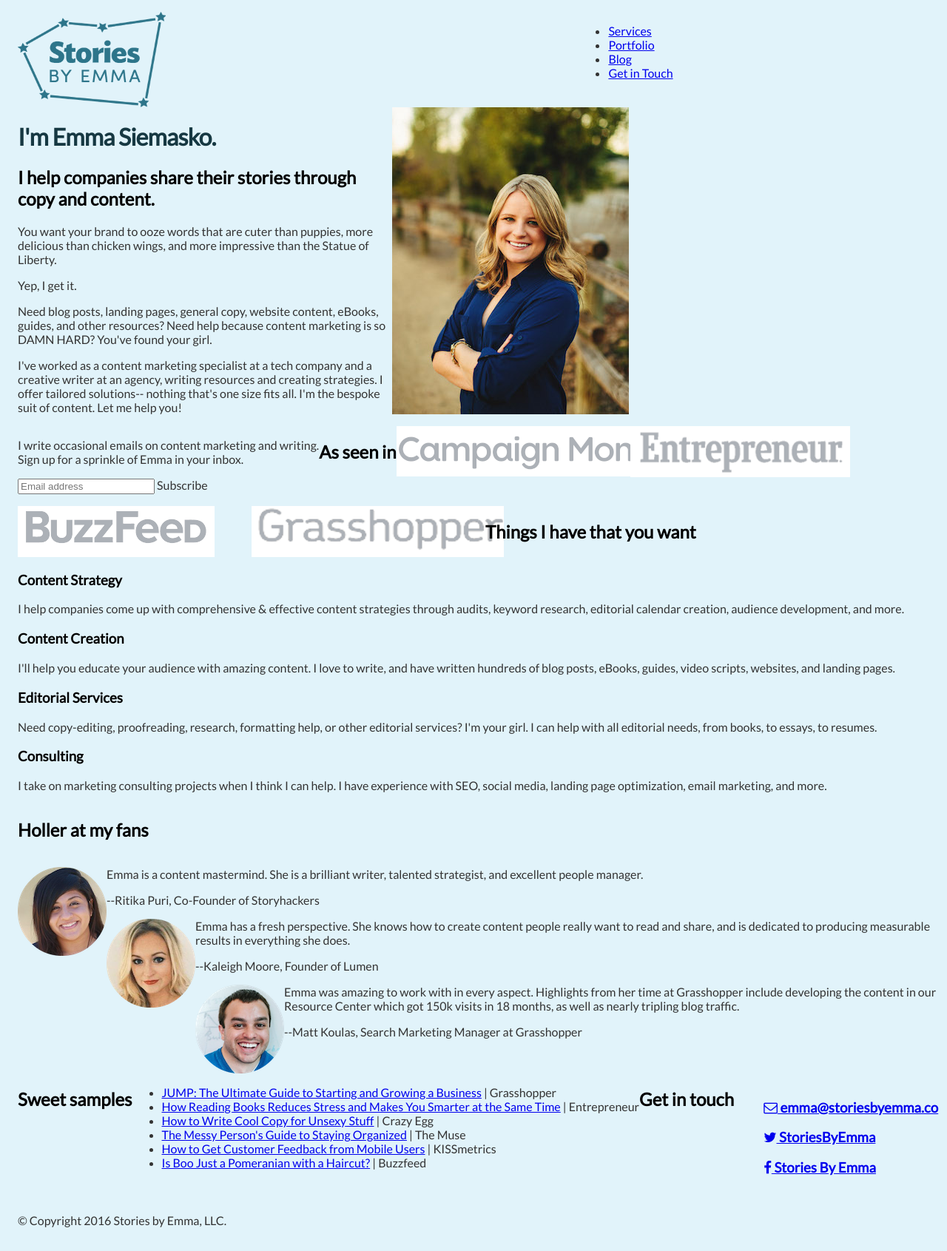
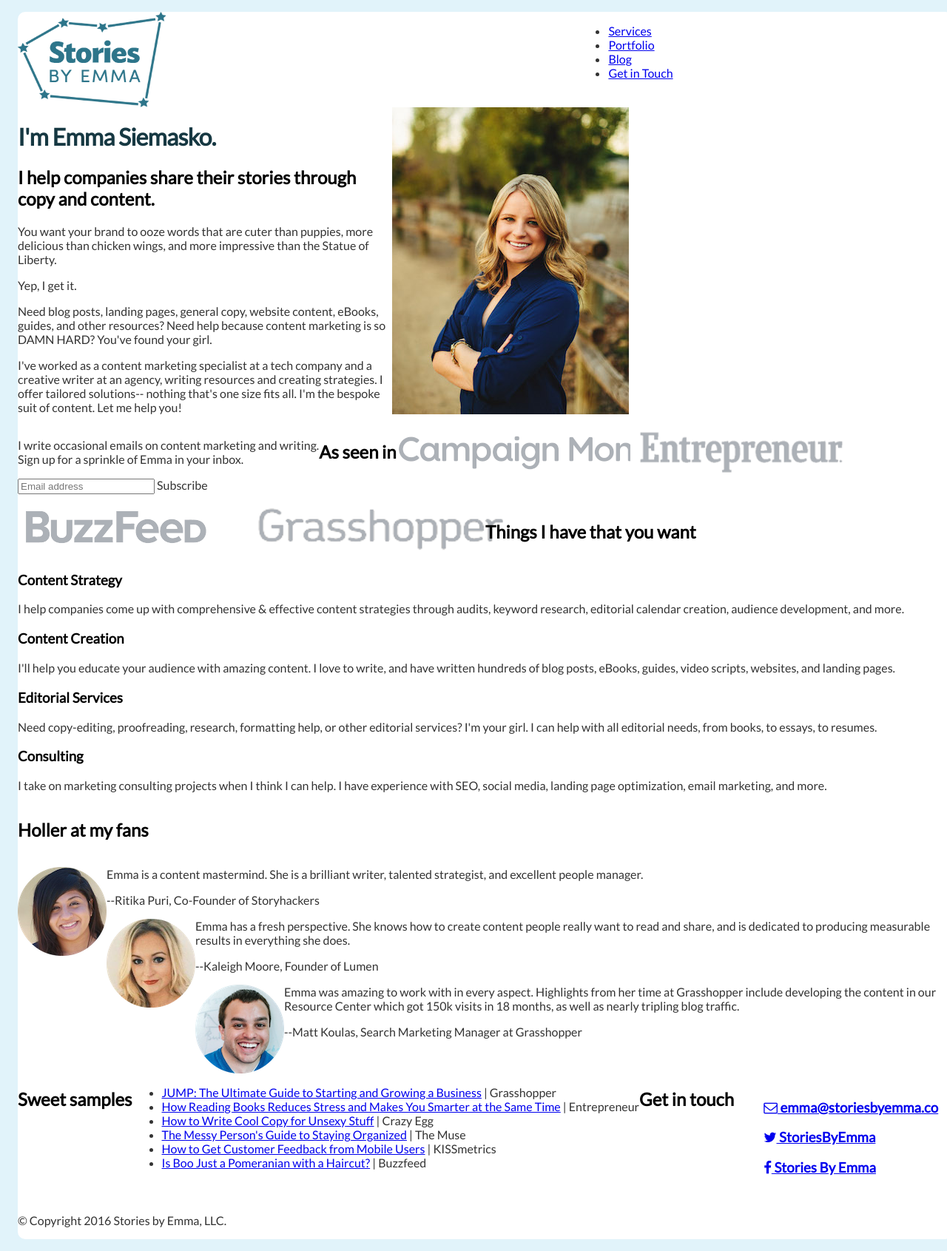
Before and after one commit to emmalepsy/emmalepsy.github.io, a Jekyll site: the page mobile.html, which Jekyll copies as it is, in a window 1280 px wide. Shown: the whole page at 74% size. Built offline with Jekyll 4.4.1, drawn with Linux system fonts in a browser that asks for light colours; nearby versions of some CDN libraries; a style sheet for code colours, icons or effects is not loaded.

Commit message:
Style main container

```diff
--- a/mobile.html
+++ b/mobile.html
@@ -34,6 +34,8 @@
 #main_container {
   margin: 1em;
   padding: 0;
+  background: #ffffff;
+  border-radius: 10px;
   width: 100%;
   display: -webkit-flex;
   -webkit-flex-flow: row wrap;
```
